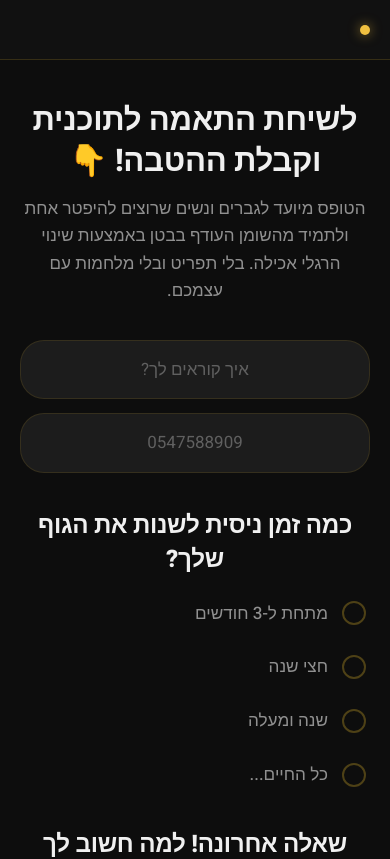
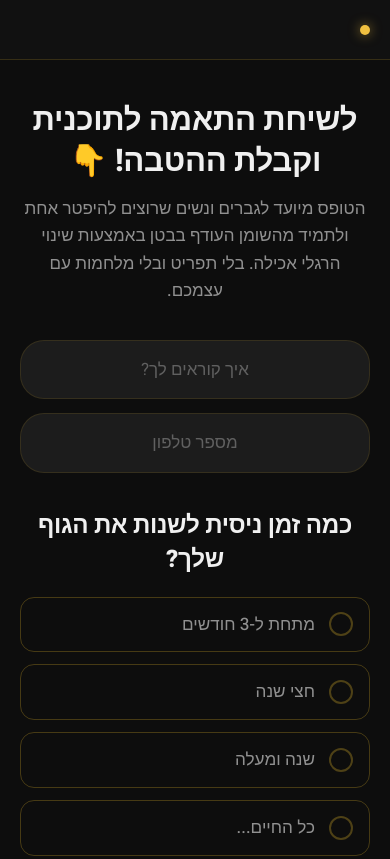
Before and after one commit to yairpwb-arch/Suitability-Questionnaire, a Next.js app: page / in a window 390 px wide. Shown: the top 859 px of the page. Built offline with nearby package versions, Linux system fonts and the light colour scheme.

Commit message:
Add visible borders around answer options, fix phone placeholder
Each radio option now has a bordered box so it's clear which answer
is being selected, and the phone field placeholder reads "מספר טלפון"
instead of a sample number.

```diff
--- a/src/app/page.module.css
+++ b/src/app/page.module.css
@@ -117,7 +117,7 @@
 .options {
   display: flex;
   flex-direction: column;
-  gap: 20px;
+  gap: 12px;
 }
 
 .optionBox {
@@ -125,8 +125,15 @@
   display: flex;
   align-items: center;
   gap: 14px;
-  padding: 4px 4px;
+  padding: 14px 16px;
+  border: 1.5px solid rgba(201, 162, 39, 0.3);
+  border-radius: 14px;
   cursor: pointer;
+  transition: all 0.18s ease;
+}
+
+.optionBox:hover {
+  border-color: var(--gold);
 }
 
 .optionBox:hover .optionText {
@@ -135,6 +142,11 @@
 
 .optionBox:hover .radioVisual {
   border-color: var(--gold);
+}
+
+.optionBoxSelected {
+  border-color: var(--gold-bright);
+  background: rgba(201, 162, 39, 0.08);
 }
 
 .optionBoxSelected .optionText {
--- a/src/app/page.tsx
+++ b/src/app/page.tsx
@@ -107,7 +107,7 @@ export default function Home() {
               className={styles.input}
               type="tel"
               name="phone"
-              placeholder="0547588909"
+              placeholder="מספר טלפון"
               value={phone}
               onChange={(e) => setPhone(e.target.value)}
               autoComplete="tel"
```
